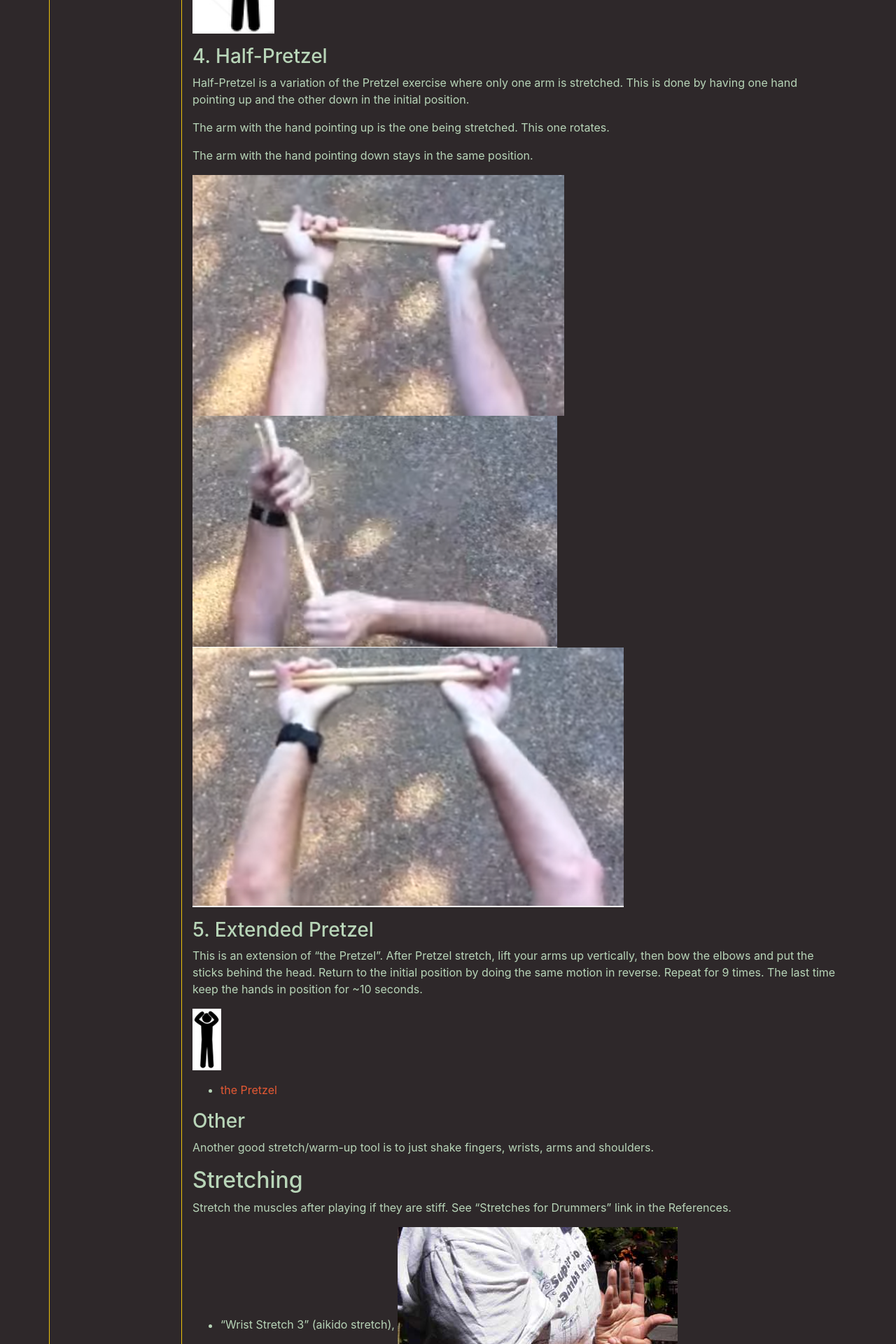
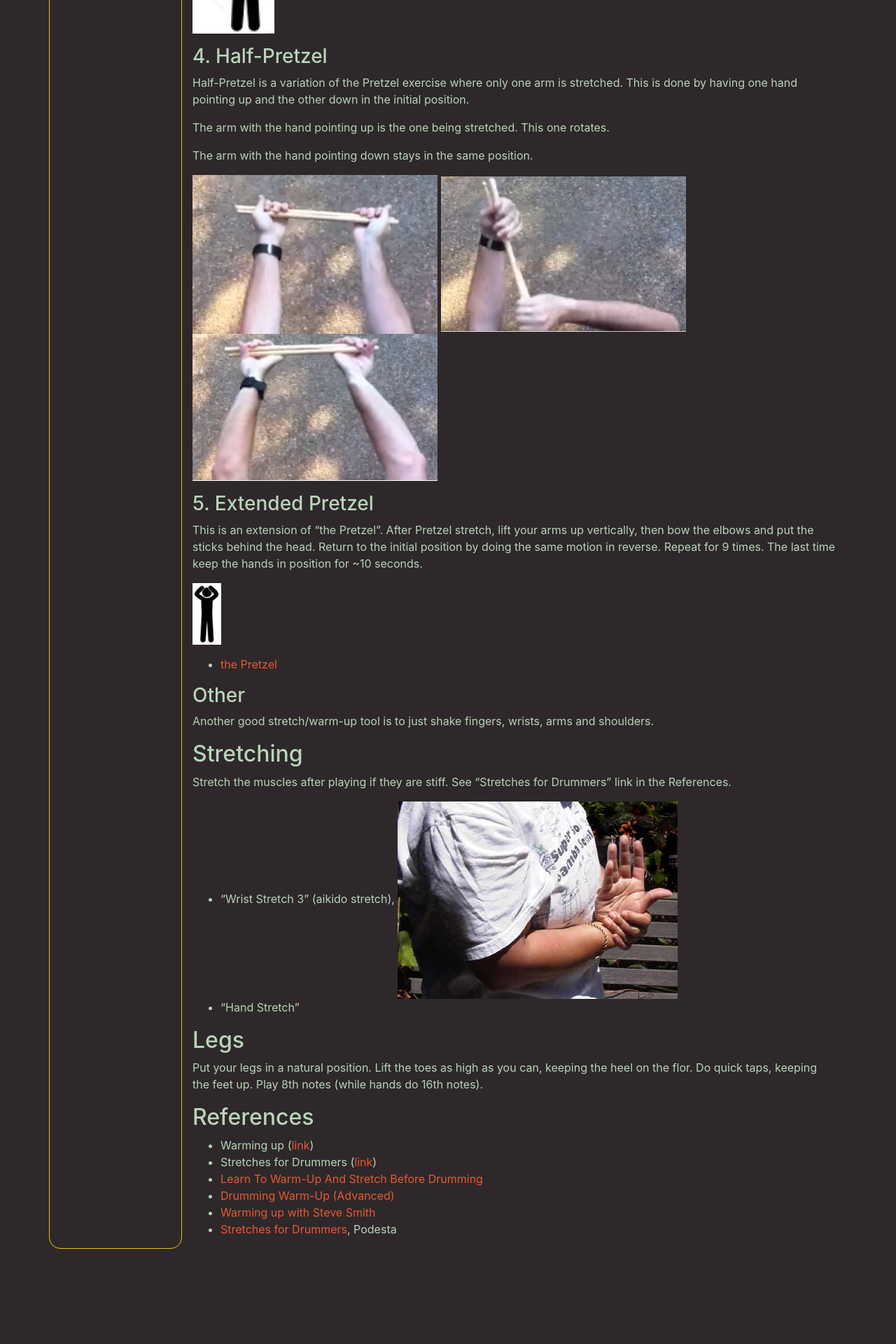
Before and after one commit to MisterY/music-site, a Jekyll site: the page built from drums/warmup.md, in a window 1280 px wide. Shown: the part 1366-3286 px from the top of the page at 70% size. Built offline with Jekyll 4.4.1, drawn with Linux system fonts in a browser that asks for light colours; nearby versions of some CDN libraries; our own code applies the rules of GitHub Pages for plain Markdown files; after the commit the page ends 3150 px from its top, so only the background shows below that.

Commit message:
sizing the images

```diff
--- a/drums/warmup.md
+++ b/drums/warmup.md
@@ -40,7 +40,7 @@ The arm with the hand pointing up is the one being stretched. This one rotates.
 
 The arm with the hand pointing down stays in the same position.
 
-<img src="/img/pretzel-1.png" /> <img src="/img/pretzel-2.png" /> <img src="/img/pretzel-3.png" />
+<img src="/img/pretzel-1.png" width="350px" /> <img src="/img/pretzel-2.png" width="350px" /> <img src="/img/pretzel-3.png" width="350px" />
 
 ### 5. Extended Pretzel
 
```
